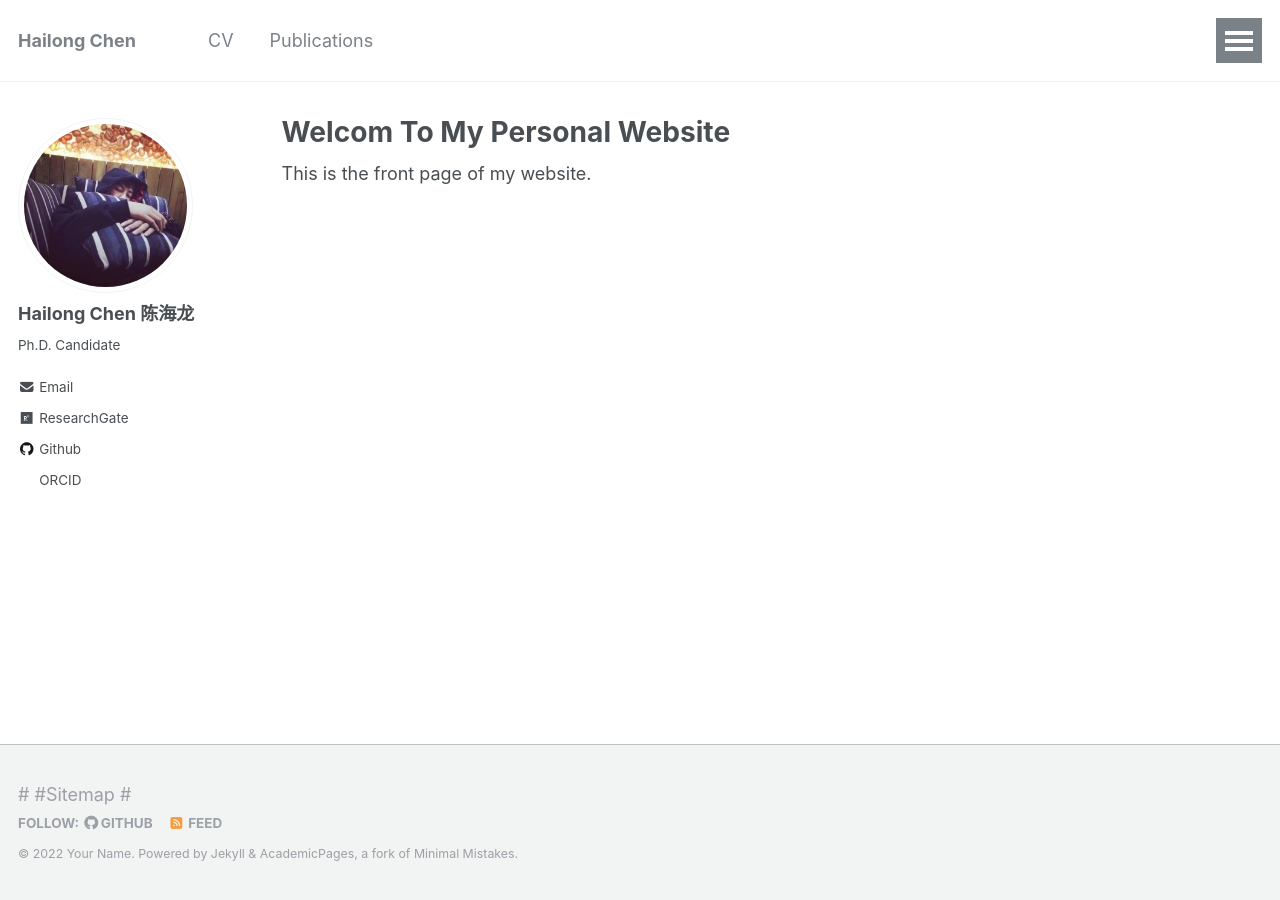
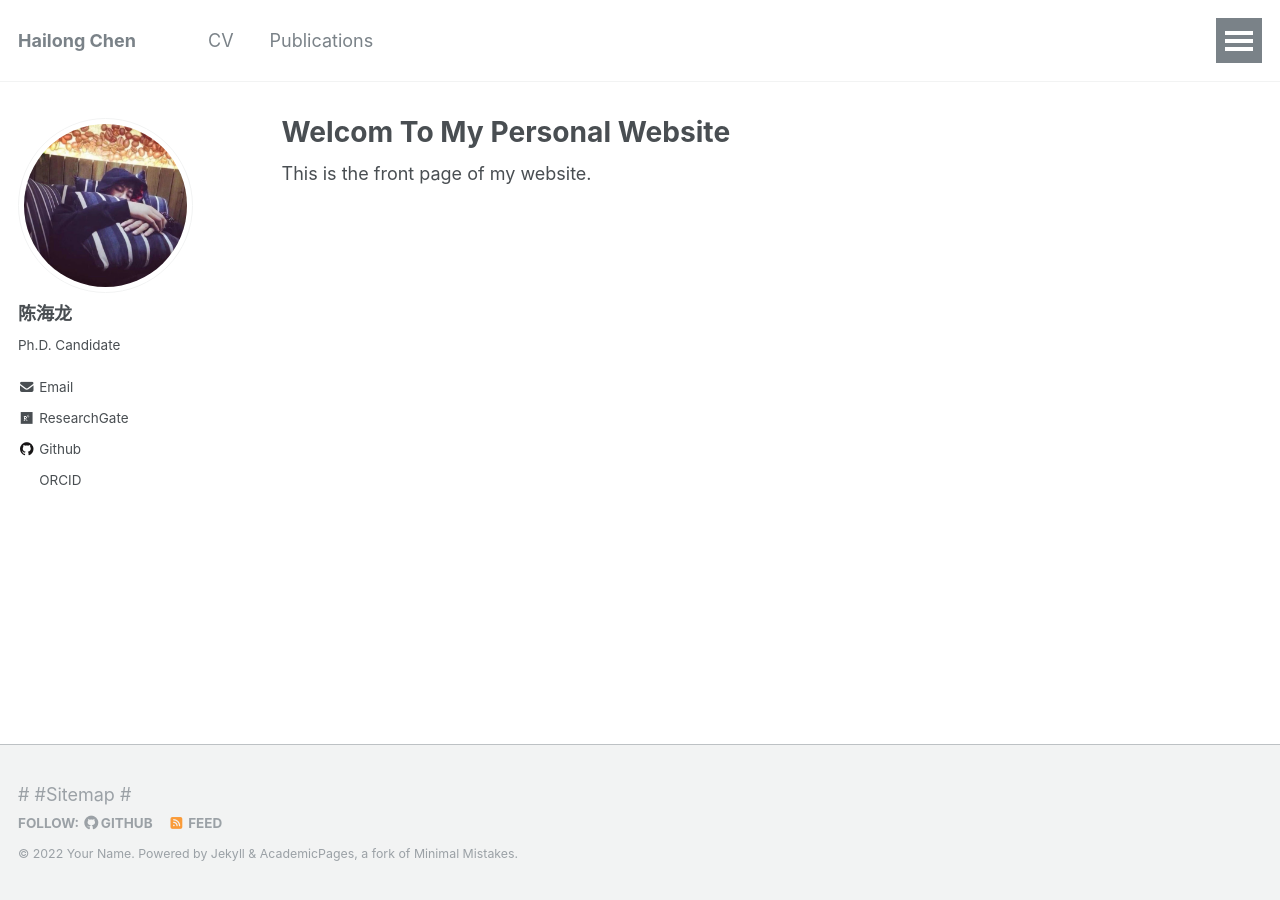
Before and after one commit to chenhailonghit/chenhailonghit.github.io, a Jekyll site: the page built from _pages/about.md, in a window 1280 px wide. Built offline with Jekyll 4.4.1, drawn with Linux system fonts in a browser that asks for light colours; nearby versions of some CDN libraries; some web fonts are replaced; a script bundle is joined from its source files by our own code; library files that are not in the unit come from our copies.

Commit message:
Update _config.yml

```diff
--- a/_config.yml
+++ b/_config.yml
@@ -80,7 +80,7 @@ analytics:
 
 # Site Author
 author:
-  name             : "Hailong Chen 陈海龙"
+  name             : "陈海龙"
   avatar           : "profile.png"
   bio              : "Ph.D. Candidate"
   location         : # "Location"
```
